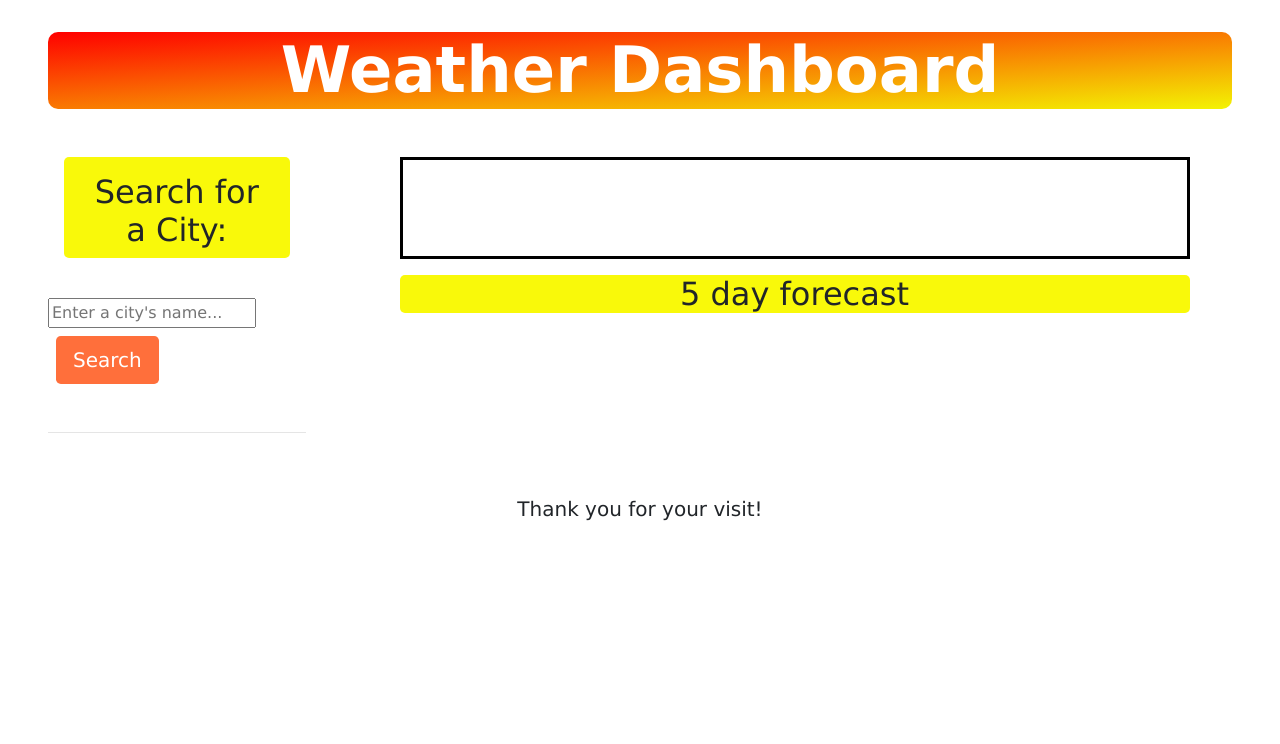
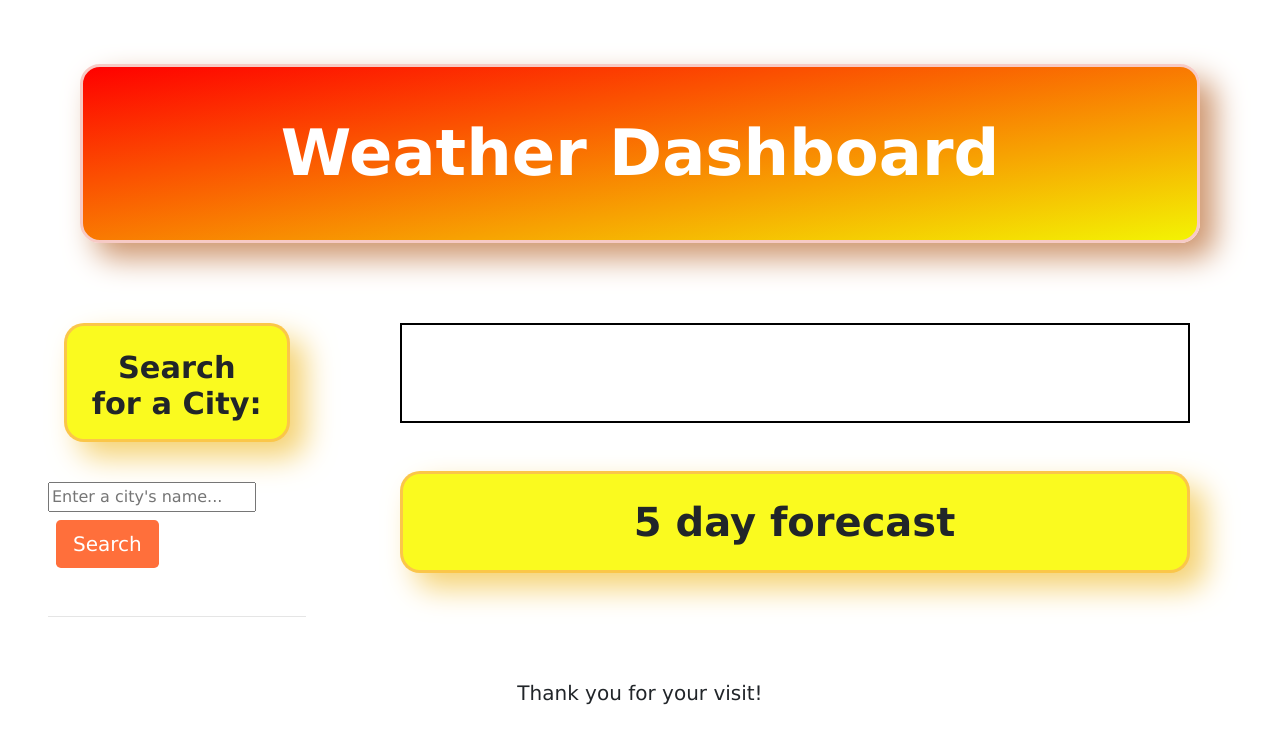
Before and after one commit to khanhpbui/weather-forcast, a plain HTML site: page index.html in a window 1280 px wide. Drawn offline with nearby package versions, Linux system fonts and the light colour scheme.

Commit message:
adjusted css style

```diff
--- a/assets/css/style.css
+++ b/assets/css/style.css
@@ -1,13 +1,14 @@
 * {
     font-family: Verdana, Geneva, Tahoma, sans-serif;
     margin: 1rem;
+
 
 }
 button {
     margin: .5rem;
     border-radius: 5px;
     border-color: rgba(252, 201, 155, 0.769);
-    background-color:  rgba(252, 201, 155, 0.769);
+    background-color:  rgba(244, 198, 159, 0.769);
 }
 #srch-btn {
     color: white;
@@ -15,21 +16,32 @@ button {
 }
 
 h1 {
+    padding: 3rem;
     font-size: 4rem;
     font-weight: 1000;
     color:white;
     background-image: linear-gradient(to bottom right, red, #f3f303);
-    margin: 1rem;
-    border-radius: 10px;
+    margin: 3rem;
+    border-radius: 20px;
+    border: 3px solid rgb(247, 202, 197);
+    box-shadow: 15px 15px 30px rgb(206, 149, 109);
 }
 h3 {
-    font-size: 2rem;
+    font-size: 2.5rem;
+    font-weight: bold;
     text-align: center;
-    border-color: red;
-    border-radius: 5px;
-    background-color: rgb(249, 249, 10);
-
+    border: solid;
+    border-color: rgba(251, 182, 87, 0.767);
+    border-width: 3px;
+    border-radius: 20px;
+    background-color: rgb(250, 250, 31);
+    box-shadow: 15px 15px 30px rgb(245, 210, 113);
     margin: 1rem;
+    padding: 1.5rem;
+}
+h3#srch-label{
+    font-size: 1.9rem;
+    padding: .5rem;
 }
 #srched-history {
     display: flex;
@@ -37,12 +49,13 @@ h3 {
 }
 #today-weather {
     border-color: black;
-
+    margin-bottom: 3rem;
     border-style: solid;
+    border-width: 2px;
 }
 .day {
     border-radius: 5px;
-    padding: 3px;
+    padding: 15px;
 
     background-image: linear-gradient(to bottom, rgb(245, 153, 153), #f0f096);
 }
--- a/index.html
+++ b/index.html
@@ -15,9 +15,9 @@
         <h1 class="text-center">Weather Dashboard</h1>
     </header>
     <main class="row">
-        <div id="srch-result" class="col-lg-3">
+        <div id="srch-result" class="col-lg-3 col-md-3">
             <div id="srch-section">
-                <h3><label for="city">Search for a City:</label></h3><br>
+                <h3 id="srch-label"><label for="city">Search for a City:</label></h3><br>
                 <input type="text" id="input-city" placeholder="Enter a city's name...">
                 <button id="srch-btn" class="btn btn-lg">Search</button><br><br>
             </div>
@@ -26,14 +26,14 @@
                 <!-- buttons for searched cities -->
             </div>
         </div>
-        <div id="weather-result" class="col-lg-8">
+        <div id="weather-result" class="col-lg-8 col-md-8">
             <div id="today-weather">
                 <h4 id="city-name"></h4>
                 <div id="temp"></div><br>
                 <div id="wind"></div><br>
                 <div id="humidity"></div>
             </div>
-            <h3>5 day forecast</h3>
+            <h3 id="5-day-title">5 day forecast</h3>
             <div id="5-day-forcast" class="row">
             </div>
 
```
Also changed, not shown: assets/js/script.js (+6 -14 lines).
